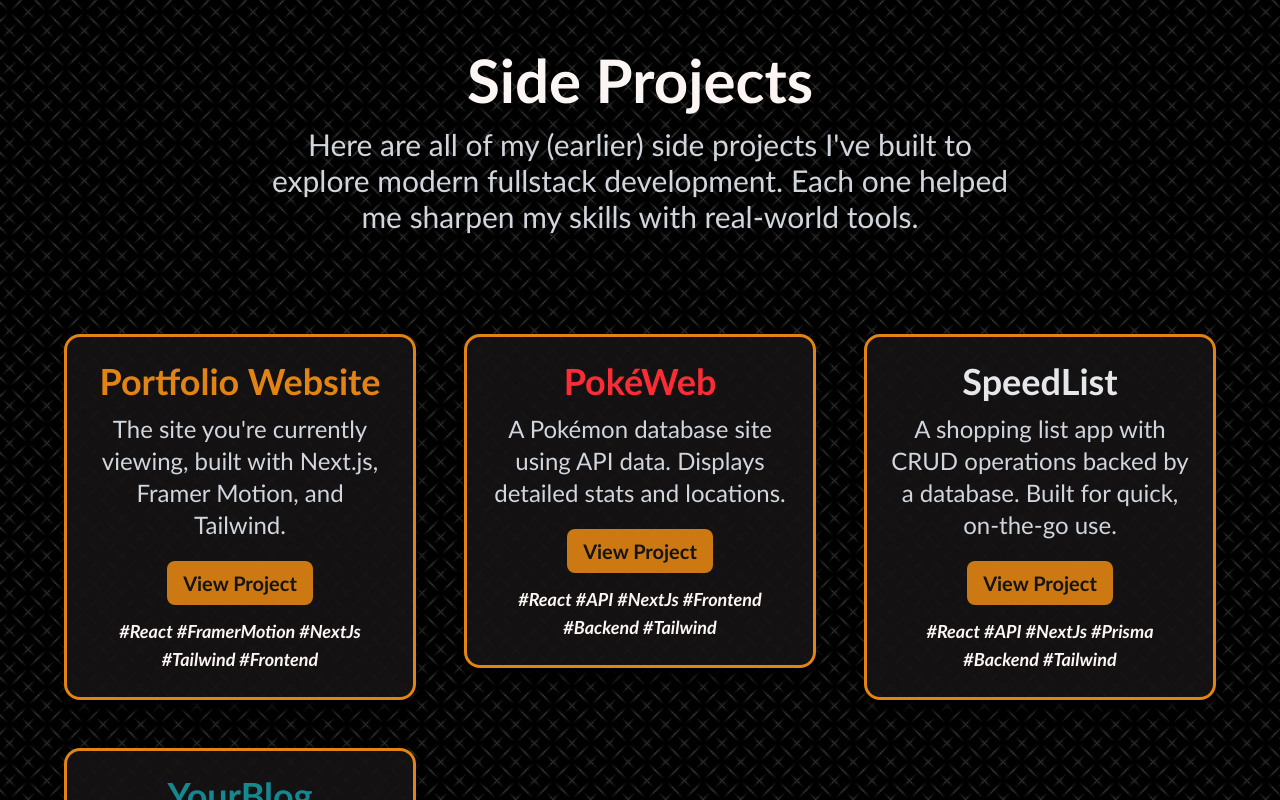
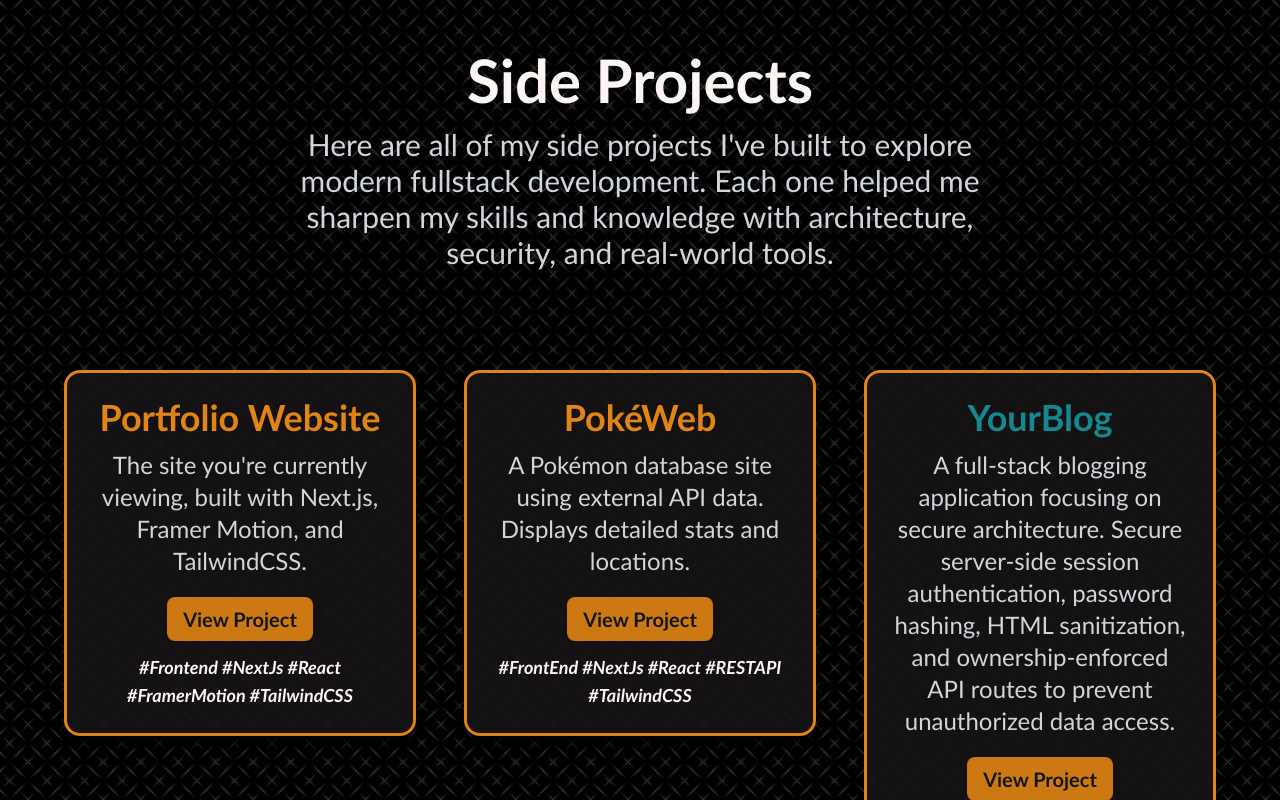
Before and after one commit to Dcai1/Portfolio, a Next.js app: page /projects in a window 1280 px wide. Shown: the part 2060-2860 px from the top of the page. Built offline with nearby package versions, Linux system fonts and the light colour scheme.

Commit message:
- Enhanced side projects section with dynamic display and improved descriptions - Removed the hard-coded side project displays for a cleaner and maintainable feel

```diff
--- a/src/app/projects/ProjectsPage.tsx
+++ b/src/app/projects/ProjectsPage.tsx
@@ -5,6 +5,7 @@
 import { AnimatedRealWorldProject } from "../../../components/animatedrealworldproject";
 import { easeIn, motion, Variants } from "framer-motion";
 import { realWorldProjects } from "./realWorldData";
+import { sideProjects } from "./sideProjectData";
 
 const fadeInUp: Variants = {
   hidden: { opacity: 0, y: 15 },
@@ -79,13 +80,13 @@
         transition={{ duration: 1, delay: 0.5 }}
       >
         <p className="my-auto text-xl text-gray-300 sm:text-3xl">
-          These are the projects I&apos;ve worked on and/or helped ship during
+          These are the projects I&apos;ve developed and/or helped ship during
           my early career. I&apos;ve included a mix of both personal and
           professional projects.
         </p>
       </motion.section>
 
-      {/* Real World Projects — subtle background band + elevated cards */}
+      {/* Real World Projects Section */}
       <section className="relative py-8">
         <div className="absolute left-0 right-0 top-0 bottom-0 pointer-events-none flex justify-center">
           <div
@@ -97,6 +98,7 @@
           />
         </div>
 
+        {/* Text Content */}
         <div className="relative z-10">
           <motion.section
             className="flex flex-col space-x-6 my-auto pb-6 max-w-3xl mx-auto space-y-6 text-center mb-2"
@@ -113,7 +115,9 @@
             </p>
           </motion.section>
 
+          {/* Real World Projects Display */}
           <section className="grid max-w-6xl grid-cols-1 items-start gap-12 mx-auto sm:grid-cols-2 lg:grid-cols-3 m-5">
+            {/* Real World Projects Map */}
             {realWorldProjects.map((p) => (
               <div
                 key={p.title}
@@ -145,47 +149,30 @@
           Side Projects
         </h2>
         <p className="my-auto text-xl text-gray-300 sm:text-3xl">
-          Here are all of my (earlier) side projects I&apos;ve built to explore
-          modern fullstack development. Each one helped me sharpen my skills
-          with real-world tools.
+          Here are all of my side projects I&apos;ve built to explore modern
+          fullstack development. Each one helped me sharpen my skills and
+          knowledge with architecture, security, and real-world tools.
         </p>
       </motion.section>
 
       {/* Projects Grid */}
       <section className="grid max-w-6xl grid-cols-1 items-start gap-12 mx-auto sm:grid-cols-2 lg:grid-cols-3 m-5">
-        <AnimatedProject
-          variants={scaleUpOnView}
-          title="Portfolio Website"
-          description="The site you're currently viewing, built with Next.js, Framer Motion, and Tailwind."
-          url="/"
-          tags="#React #FramerMotion #NextJs #Tailwind #Frontend"
-          color="text-fulvous"
-        />
-        <AnimatedProject
-          variants={scaleUpOnView}
-          title="PokéWeb"
-          description="A Pokémon database site using API data. Displays detailed stats and locations."
-          url="https://pokeweb-site.vercel.app/"
-          tags="#React #API #NextJs #Frontend #Backend #Tailwind"
-          color="text-red-500"
-        />
-        <AnimatedProject
-          variants={scaleUpOnView}
-          title="SpeedList"
-          description="A shopping list app with CRUD operations backed by a database. Built for quick, on-the-go use."
-          url="https://speedlist.vercel.app/"
-          tags="#React #API #NextJs #Prisma #Backend #Tailwind"
-          color="text-gray-200"
-        />
-
-        <AnimatedProject
-          variants={scaleUpOnView}
-          title="YourBlog"
-          description="Anyone can read and create posts with an account. Created using authentication, authorization and an extensive use of APIs."
-          url="https://your-blog-jet.vercel.app/"
-          tags="#REST #Prisma #Bootstrap #Sass #React #NextJs"
-          color="text-yourblog"
-        />
+        {/* Side Projects Map */}
+        {sideProjects.map((p) => (
+          <div
+            key={p.title}
+            className="flex items-center justify-center w-full"
+          >
+            <AnimatedProject
+              variants={scaleUpOnView}
+              title={p.title}
+              description={p.description}
+              url={p.url}
+              tags={p.tags}
+              color={p.color}
+            />
+          </div>
+        ))}
       </section>
     </main>
   );
```
